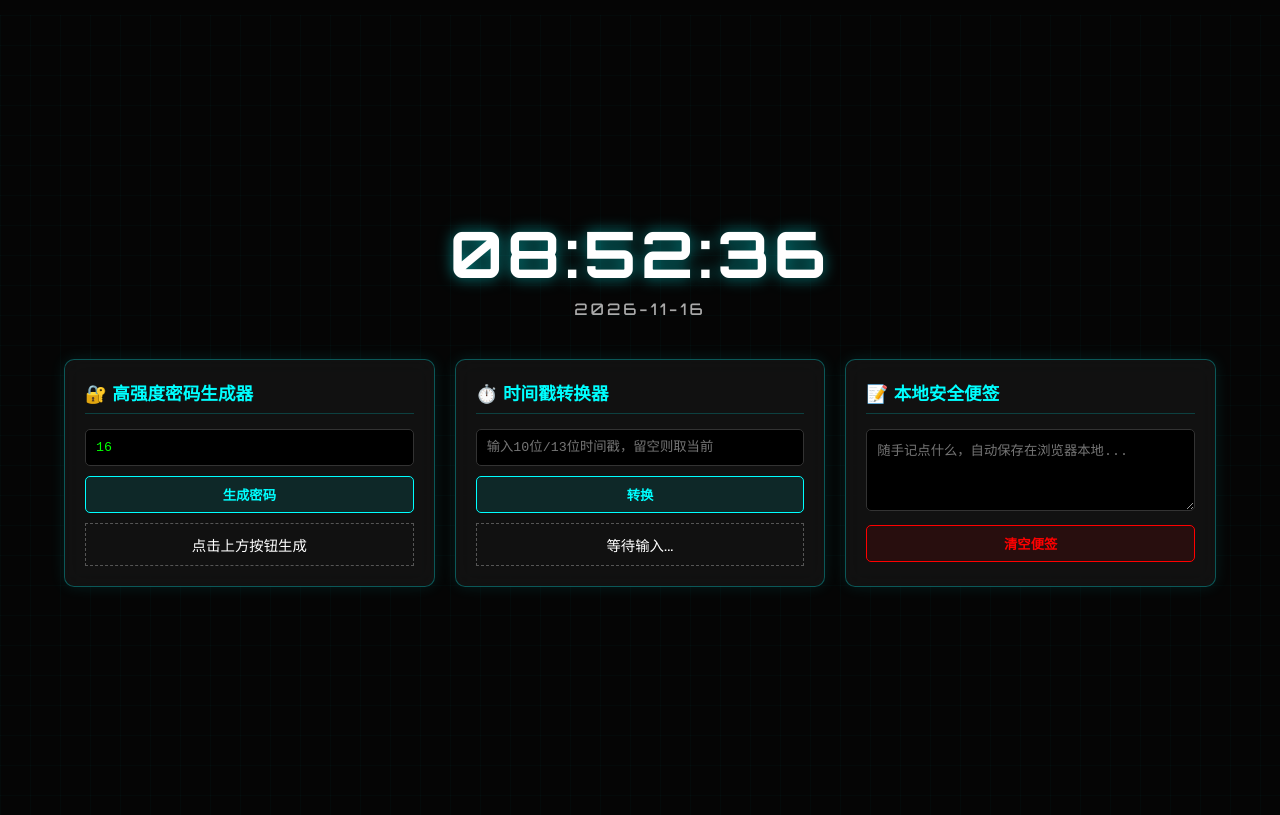
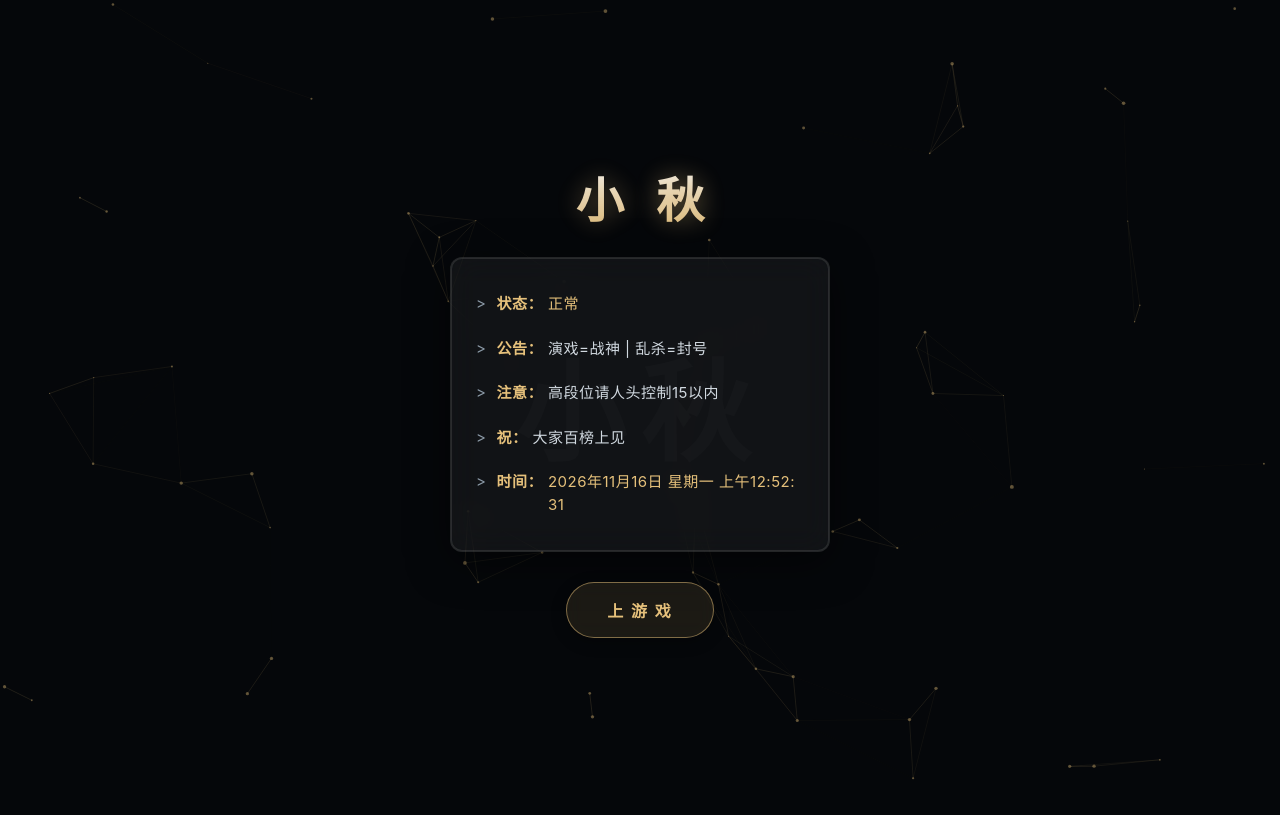
Before and after one commit to sjr778/mypage, a plain HTML site: page index.html in a window 1280 px wide. Drawn offline with Linux system fonts and the light colour scheme.

Commit message:
Revamp index.html with new layout and styles
Updated HTML structure and styles for a new interface.

```diff
--- a/index.html
+++ b/index.html
@@ -2,223 +2,436 @@
 <html lang="zh-CN">
 <head>
     <meta charset="UTF-8">
-<meta name="viewport" content="width=device-width, initial-scale=1.0">
-<title>TWN 极客控制台</title>
+    <meta name="viewport" content="width=device-width, initial-scale=1.0, maximum-scale=1.0, user-scalable=no, viewport-fit=cover">
+    <title>小秋 · 状态</title>
     <style>
-  @import url('https://fonts.googleapis.com/css2?family=Orbitron:wght@500;700&display=swap');
-
-  * { margin: 0; padding: 0; box-sizing: border-box; }
-
-  body {
-    background: #050505;
-    color: #fff;
-    font-family: 'Orbitron', 'Courier New', monospace;
-    overflow: hidden;
-    height: 100vh;
-    display: flex;
-    align-items: center;
-    justify-content: center;
+        /* ================= 全局重置 ================= */
+        * {
+            margin: 0;
+            padding: 0;
+            box-sizing: border-box;
+            -webkit-tap-highlight-color: transparent;
+            user-select: none;
         }
 
-  /* 科技感网格背景 */
-  .bg-grid {
-    position: absolute; top: 0; left: 0; width: 100%; height: 100%;
-    background-image: linear-gradient(rgba(0, 255, 255, 0.05) 1px, transparent 1px), linear-gradient(90deg, rgba(0, 255, 255, 0.05) 1px, transparent 1px);
-    background-size: 30px 30px; z-index: 1; opacity: 0.5;
-    animation: gridMove 10s linear infinite;
-  }
-  @keyframes gridMove { 0% { transform: translateY(0); } 100% { transform: translateY(30px); } }
-
-  /* ================= 入场动画遮罩层 (保留) ================= */
-  #intro-layer {
-    position: absolute; z-index: 10; display: flex; flex-direction: column; align-items: center; justify-content: center;
-    width: 100%; height: 100%; background: #050505;
-    transition: opacity 1.5s cubic-bezier(0.2, 0.8, 0.2, 1), transform 1.5s cubic-bezier(0.2, 0.8, 0.2, 1);
-  }
-  .glitch-text { font-size: 3rem; font-weight: 700; color: #0ff; text-shadow: 0 0 10px #0ff; letter-spacing: 5px; margin-bottom: 20px; }
-  .loading-bar { width: 200px; height: 2px; background: #333; position: relative; overflow: hidden; }
-  .loading-bar::after { content: ''; position: absolute; left: 0; top: 0; height: 100%; width: 0%; background: #0ff; box-shadow: 0 0 10px #0ff; animation: load 2s ease-in-out forwards; }
-  @keyframes load { 0% { width: 0%; } 50% { width: 60%; } 100% { width: 100%; } }
-
-  /* ================= 主内容层 (控制台) ================= */
-  #main-layer {
-    position: absolute; z-index: 5; width: 90%; max-width: 1200px;
-    opacity: 0; transform: scale(0.9) translateY(20px);
-    transition: opacity 1.5s cubic-bezier(0.2, 0.8, 0.2, 1), transform 1.5s cubic-bezier(0.2, 0.8, 0.2, 1);
-    display: flex; flex-direction: column; gap: 20px;
+        html, body {
+            height: 100%;
+            overflow: hidden;
+            background-color: #05070a;
+            font-family: -apple-system, BlinkMacSystemFont, "Segoe UI", Roboto, sans-serif;
+            color: #d1d9e0;
         }
 
-  /* 顶部时钟区 */
-  .header { text-align: center; margin-bottom: 20px; }
-  .clock { font-size: 4rem; font-weight: 700; color: #fff; text-shadow: 0 0 15px rgba(0, 255, 255, 0.5); letter-spacing: 4px; }
-  .date { font-size: 1rem; color: #aaa; letter-spacing: 3px; margin-top: 5px; }
+        /* 蜘蛛网 Canvas 背景 */
+        #web-bg {
+            position: fixed;
+            top: 0;
+            left: 0;
+            width: 100%;
+            height: 100%;
+            z-index: 0;
+            pointer-events: none;
+        }
 
-  /* 功能卡片网格 */
-  .tools-grid { display: grid; grid-template-columns: repeat(auto-fit, minmax(300px, 1fr)); gap: 20px; }
+        /* 居中容器 */
+        .wrapper {
+            position: relative;
+            z-index: 10;
+            height: 100%;
+            display: flex;
+            flex-direction: column;
+            justify-content: center;
+            align-items: center;
+            padding: 20px;
+        }
 
-  .card {
-    background: rgba(20, 20, 20, 0.8);
-    border: 1px solid rgba(0, 255, 255, 0.3);
-    border-radius: 10px;
-    padding: 20px;
-    box-shadow: 0 0 15px rgba(0, 255, 255, 0.1);
+        /* ================= 大标题 ================= */
+        .main-title {
+            font-family: "KaiTi", "STKaiti", "楷体", serif;
+            font-size: 48px;
+            font-weight: 900;
+            letter-spacing: 10px;
+            margin-bottom: 25px;
+            margin-left: 10px; /* 修正字间距带来的偏移 */
+            background: linear-gradient(180deg, #ffffff 0%, #e5c07b 100%);
+            -webkit-background-clip: text;
+            -webkit-text-fill-color: transparent;
+            text-shadow: 0 0 20px rgba(229, 192, 123, 0.3);
+            animation: title-pulse 3s infinite alternate;
+            cursor: pointer;
+        }
+
+        @keyframes title-pulse {
+            0% { transform: scale(0.98); opacity: 0.9; }
+            100% { transform: scale(1.02); opacity: 1; text-shadow: 0 0 30px rgba(229, 192, 123, 0.6); }
+        }
+
+        /* ================= 状态面板 ================= */
+        .panel {
+            width: 100%;
+            max-width: 380px;
+            background: rgba(255, 255, 255, 0.05);
+            backdrop-filter: blur(15px);
+            -webkit-backdrop-filter: blur(15px);
+            border-radius: 12px;
+            padding: 35px 25px;
+            box-shadow: 0 10px 40px rgba(0, 0, 0, 0.5), inset 0 0 0 1px rgba(255, 255, 255, 0.1);
+            position: relative;
+            overflow: hidden;
+            border: 1px solid rgba(255, 255, 255, 0.08);
+            margin-bottom: 30px;
+        }
+
+        /* 背景水印 */
+        .watermark {
+            position: absolute;
+            top: 50%;
+            left: 50%;
+            transform: translate(-50%, -50%);
+            font-size: 110px;
+            font-weight: 900;
+            color: rgba(255, 255, 255, 0.02);
+            pointer-events: none;
+            white-space: nowrap;
+            letter-spacing: 15px;
+            z-index: 0;
+        }
+
+        .line {
+            margin-bottom: 22px;
+            font-size: 15px;
+            display: flex;
+            line-height: 1.5;
+            letter-spacing: 0.5px;
+            z-index: 2;
+            position: relative;
+        }
+
+        .line:last-child { margin-bottom: 0; }
+
+        .arrow { color: #8c9ba8; margin-right: 10px; }
+        .key { color: #e5c07b; font-weight: bold; margin-right: 5px; white-space: nowrap; }
+        .val { color: #d1d9e0; word-break: break-all; }
+        .highlight { color: #e5c07b; }
+
+        /* 光标闪烁效果 */
+        .cursor::after {
+            content: '';
+            display: inline-block;
+            width: 2px;
+            height: 14px;
+            background-color: #e5c07b;
+            margin-left: 2px;
+            vertical-align: middle;
+            animation: blink 0.8s infinite;
+        }
+
+        @keyframes blink {
+            0%, 100% { opacity: 1; }
+            50% { opacity: 0; }
+        }
+
+        /* ================= 启动按钮 ================= */
+        .btn-launch {
+            padding: 15px 40px;
+            background: rgba(229, 192, 123, 0.1);
+            border: 1px solid rgba(229, 192, 123, 0.5);
+            border-radius: 30px;
+            color: #e5c07b;
+            font-size: 16px;
+            font-weight: bold;
+            letter-spacing: 2px;
+            cursor: pointer;
             backdrop-filter: blur(10px);
-    transition: all 0.3s;
+            -webkit-backdrop-filter: blur(10px);
+            transition: all 0.3s ease;
+            box-shadow: 0 4px 15px rgba(0, 0, 0, 0.3);
+            position: relative;
+            overflow: hidden;
         }
-  .card:hover { border-color: #0ff; box-shadow: 0 0 25px rgba(0, 255, 255, 0.3); }
 
-  .card h3 { color: #0ff; font-size: 1.1rem; margin-bottom: 15px; border-bottom: 1px solid rgba(0, 255, 255, 0.2); padding-bottom: 8px; }
+        .btn-launch:hover, .btn-launch:active {
+            background: rgba(229, 192, 123, 0.3);
+            border-color: #e5c07b;
+            color: #fff;
+            box-shadow: 0 0 20px rgba(229, 192, 123, 0.4);
+            transform: translateY(-2px);
+        }
 
-  /* 输入框与按钮通用样式 */
-  input[type="text"], input[type="number"], textarea {
-    width: 100%; background: #000; border: 1px solid #333; color: #0f0;
-    padding: 10px; font-family: monospace; border-radius: 5px; margin-bottom: 10px; outline: none;
+        /* 按钮扫光 */
+        .btn-launch::after {
+            content: '';
+            position: absolute;
+            top: 0; left: -100%;
+            width: 50%; height: 100%;
+            background: linear-gradient(90deg, transparent, rgba(255,255,255,0.3), transparent);
+            transform: skewX(-20deg);
+            animation: shine 3s infinite;
         }
-  input:focus, textarea:focus { border-color: #0ff; }
 
-  button {
-    background: rgba(0, 255, 255, 0.1); border: 1px solid #0ff; color: #0ff;
-    padding: 8px 15px; cursor: pointer; border-radius: 5px; font-family: 'Orbitron', sans-serif;
-    transition: 0.2s; width: 100%; font-weight: bold;
+        @keyframes shine {
+            0% { left: -100%; }
+            20% { left: 200%; }
+            100% { left: 200%; }
         }
-  button:hover { background: #0ff; color: #000; box-shadow: 0 0 10px #0ff; }
-  button:active { transform: scale(0.98); }
 
-  .result-box { background: #111; border: 1px dashed #555; padding: 10px; color: #fff; font-size: 0.9rem; text-align: center; margin-top: 10px; word-break: break-all; }
-
-  /* 动画控制类 */
-  .fade-out { opacity: 0 !important; transform: scale(1.2) !important; pointer-events: none; }
-  .fade-in { opacity: 1 !important; transform: scale(1) translateY(0) !important; }
-
-  @media (max-width: 768px) { .clock { font-size: 2.5rem; } .glitch-text { font-size: 2rem; } }
     </style>
 </head>
 <body>
 
-  <div class="bg-grid"></div>
+    <!-- 蜘蛛网背景 -->
+    <canvas id="web-bg"></canvas>
 
-  <!-- 入场动画层 -->
-  <div id="intro-layer">
-    <div class="glitch-text" id="glitch-text">初始化系统...</div>
-    <div class="loading-bar"></div>
+    <!-- 居中容器 -->
+    <div class="wrapper">
+
+        <!-- 大标题 -->
+        <div class="main-title" onclick="launchGame()">小 秋</div>
+
+        <!-- 状态面板 -->
+        <div class="panel">
+            <div class="watermark">小秋</div>
+            <div class="line"><span class="arrow">></span><span class="key">状态：</span><span class="val highlight" id="l1"></span></div>
+            <div class="line"><span class="arrow">></span><span class="key">公告：</span><span class="val" id="l2"></span></div>
+            <div class="line"><span class="arrow">></span><span class="key">注意：</span><span class="val" id="l3"></span></div>
+            <div class="line"><span class="arrow">></span><span class="key">祝：</span><span class="val" id="l4"></span></div>
+            <div class="line"><span class="arrow">></span><span class="key">时间：</span><span class="val highlight" id="l5"></span></div>
         </div>
 
-  <!-- 主控制台 -->
-  <div id="main-layer">
-    <div class="header">
-      <div class="clock" id="time">00:00:00</div>
-      <div class="date" id="date">2024-01-01</div>
+        <!-- 启动按钮 -->
+        <div class="btn-launch" id="btn-launch" onclick="launchGame()">
+            上 游 戏
         </div>
 
-    <div class="tools-grid">
-      <!-- 功能1：密码生成器 -->
-      <div class="card">
-        <h3>🔐 高强度密码生成器</h3>
-        <input type="number" id="pwd-length" value="16" min="6" max="64" placeholder="密码长度 (6-64)">
-        <button onclick="genPassword()">生成密码</button>
-        <div class="result-box" id="pwd-result">点击上方按钮生成</div>
-      </div>
-
-      <!-- 功能2：时间戳转换 -->
-      <div class="card">
-        <h3>⏱️ 时间戳转换器</h3>
-        <input type="text" id="timestamp-input" placeholder="输入10位/13位时间戳，留空则取当前">
-        <button onclick="convertTime()">转换</button>
-        <div class="result-box" id="time-result">等待输入...</div>
-      </div>
-
-      <!-- 功能3：本地便签 -->
-      <div class="card">
-        <h3>📝 本地安全便签</h3>
-        <textarea id="note-input" rows="4" placeholder="随手记点什么，自动保存在浏览器本地..." oninput="saveNote()"></textarea>
-        <button onclick="clearNote()" style="border-color: #f00; color: #f00; background: rgba(255,0,0,0.1);">清空便签</button>
-      </div>
-    </div>
     </div>
 
     <script>
-  // ================= 1. 入场动画逻辑 =================
-  const glitchText = document.getElementById('glitch-text');
-  const chars = 'ABCDEFGHIJKLMNOPQRSTUVWXYZ0123456789@#$%&*';
-  const targetText = '访问已授权';
-  let iterations = 0;
+        // =====================================================================
+        // 模块一：蜘蛛网 Canvas 特效
+        // =====================================================================
+        const canvas = document.getElementById('web-bg');
+        const ctx = canvas.getContext('2d');
+        let width, height;
+        let particles = [];
+        const particleCount = 70;
+        const maxDistance = 140;
 
-  const interval = setInterval(() => {
-    glitchText.innerText = glitchText.innerText.split('').map((char, index) => {
-      if (index < iterations) return targetText[index];
-      return chars[Math.floor(Math.random() * chars.length)];
-    }).join('');
-    if (iterations >= targetText.length) clearInterval(interval);
-    iterations += 1 / 3;
-  }, 50);
+        function initCanvas() {
+            width = canvas.width = window.innerWidth;
+            height = canvas.height = window.innerHeight;
+        }
+        window.addEventListener('resize', initCanvas);
+        initCanvas();
 
-  setTimeout(() => {
-    const intro = document.getElementById('intro-layer');
-    const main = document.getElementById('main-layer');
-    intro.classList.add('fade-out');
-    main.classList.add('fade-in');
-    setTimeout(() => { intro.style.display = 'none'; }, 1500);
-  }, 2800);
+        // 鼠标位置交互
+        let mouse = { x: null, y: null, radius: 150 };
+        window.addEventListener('mousemove', (e) => {
+            mouse.x = e.x;
+            mouse.y = e.y;
+        });
+        window.addEventListener('mouseleave', () => {
+            mouse.x = null;
+            mouse.y = null;
+        });
 
-  // ================= 2. 时钟逻辑 =================
-  function updateTime() {
-    const now = new Date();
-    const bjTimeStr = now.toLocaleString('en-US', { timeZone: 'Asia/Shanghai', hour12: false });
-    const bjDate = new Date(bjTimeStr);
-    const h = String(bjDate.getHours()).padStart(2, '0');
-    const m = String(bjDate.getMinutes()).padStart(2, '0');
-    const s = String(bjDate.getSeconds()).padStart(2, '0');
-    document.getElementById('time').innerText = `${h}:${m}:${s}`;
-    document.getElementById('date').innerText = `${bjDate.getFullYear()}-${String(bjDate.getMonth()+1).padStart(2,'0')}-${String(bjDate.getDate()).padStart(2,'0')}`;
+        class Particle {
+            constructor() {
+                this.x = Math.random() * width;
+                this.y = Math.random() * height;
+                this.vx = (Math.random() - 0.5) * 0.6;
+                this.vy = (Math.random() - 0.5) * 0.6;
+                this.size = Math.random() * 1.5 + 0.5;
             }
-  updateTime(); setInterval(updateTime, 1000);
 
-  // ================= 3. 功能1：密码生成 =================
-  function genPassword() {
-    const len = parseInt(document.getElementById('pwd-length').value) || 16;
-    const chars = "ABCDEFGHIJKLMNOPQRSTUVWXYZabcdefghijklmnopqrstuvwxyz0123456789!@#$%^&*()_+";
-    let pwd = "";
-    for (let i = 0; i < len; i++) { pwd += chars.charAt(Math.floor(Math.random() * chars.length)); }
-    document.getElementById('pwd-result').innerText = pwd;
-    // 自动复制到剪贴板
-    navigator.clipboard.writeText(pwd).then(() => {
-      const box = document.getElementById('pwd-result');
-      const oldText = box.innerText;
-      box.innerText = "✅ 已复制到剪贴板: " + oldText;
-      setTimeout(() => { box.innerText = oldText; }, 2000);
+            update() {
+                this.x += this.vx;
+                this.y += this.vy;
+
+                if (this.x < 0 || this.x > width) this.vx *= -1;
+                if (this.y < 0 || this.y > height) this.vy *= -1;
+
+                // 轻微排斥
+                if (mouse.x != null && mouse.y != null) {
+                    let dx = mouse.x - this.x;
+                    let dy = mouse.y - this.y;
+                    let dist = Math.sqrt(dx * dx + dy * dy);
+                    if (dist < mouse.radius) {
+                        this.x -= dx / dist * 1.0;
+                        this.y -= dy / dist * 1.0;
+                    }
+                }
+            }
+
+            draw() {
+                ctx.beginPath();
+                ctx.arc(this.x, this.y, this.size, 0, Math.PI * 2);
+                ctx.fillStyle = 'rgba(229, 192, 123, 0.4)';
+                ctx.fill();
+            }
+        }
+
+        for (let i = 0; i < particleCount; i++) {
+            particles.push(new Particle());
+        }
+
+        function animate() {
+            ctx.clearRect(0, 0, width, height);
+
+            particles.forEach(p => {
+                p.update();
+                p.draw();
+            });
+
+            // 连线
+            for (let i = 0; i < particles.length; i++) {
+                for (let j = i + 1; j < particles.length; j++) {
+                    let dx = particles[i].x - particles[j].x;
+                    let dy = particles[i].y - particles[j].y;
+                    let dist = Math.sqrt(dx * dx + dy * dy);
+
+                    if (dist < maxDistance) {
+                        let opacity = 1 - (dist / maxDistance);
+                        ctx.beginPath();
+                        ctx.moveTo(particles[i].x, particles[i].y);
+                        ctx.lineTo(particles[j].x, particles[j].y);
+                        ctx.strokeStyle = `rgba(229, 192, 123, ${opacity * 0.2})`;
+                        ctx.lineWidth = 0.8;
+                        ctx.stroke();
+                    }
+                }
+            }
+
+            // 鼠标连线
+            if (mouse.x != null && mouse.y != null) {
+                particles.forEach(p => {
+                    let dx = mouse.x - p.x;
+                    let dy = mouse.y - p.y;
+                    let dist = Math.sqrt(dx * dx + dy * dy);
+                    if (dist < mouse.radius) {
+                        let opacity = 1 - (dist / mouse.radius);
+                        ctx.beginPath();
+                        ctx.moveTo(mouse.x, mouse.y);
+                        ctx.lineTo(p.x, p.y);
+                        ctx.strokeStyle = `rgba(255, 255, 255, ${opacity * 0.3})`;
+                        ctx.lineWidth = 1;
+                        ctx.stroke();
+                    }
                 });
             }
 
-  // ================= 4. 功能2：时间戳转换 =================
-  function convertTime() {
-    let ts = document.getElementById('timestamp-input').value.trim();
-    if (!ts) ts = Date.now(); // 为空取当前
-    // 如果输入的是10位(秒)，转成毫秒
-    if (ts.length === 10) ts = ts * 1000;
+            requestAnimationFrame(animate);
+        }
 
-    const d = new Date(parseInt(ts));
-    if (isNaN(d.getTime())) {
-      document.getElementById('time-result').innerText = "❌ 格式错误，请输入纯数字";
+        animate();
+
+        // =====================================================================
+        // 模块二：打字机特效逻辑
+        // =====================================================================
+
+        // 格式化时间
+        function getTime() {
+            const now = new Date();
+            const days = ['星期日', '星期一', '星期二', '星期三', '星期四', '星期五', '星期六'];
+            const hours = now.getHours();
+            const ampm = hours >= 12 ? (hours >= 18 ? '晚上' : '下午') : '上午';
+            const h12 = hours % 12 || 12;
+            const m = String(now.getMinutes()).padStart(2, '0');
+            const s = String(now.getSeconds()).padStart(2, '0');
+
+            return `${now.getFullYear()}年${now.getMonth()+1}月${now.getDate()}日 ${days[now.getDay()]} ${ampm}${h12}:${m}:${s}`;
+        }
+
+        // 要打出的文本 (完全保留原版)
+        const lines = [
+            { id: 'l1', text: '正常' },
+            { id: 'l2', text: '演戏=战神 | 乱杀=封号' },
+            { id: 'l3', text: '高段位请人头控制15以内' },
+            { id: 'l4', text: '大家百榜上见' },
+            { id: 'l5', text: getTime() }
+        ];
+
+        // 动态计算打字速度 (目标 4秒内打完)
+        let totalChars = 0;
+        lines.forEach(line => totalChars += line.text.length);
+        const targetDuration = 3500;
+        const typingSpeed = targetDuration / totalChars;
+
+        let currentLine = 0;
+        let currentChar = 0;
+        let currentEl = null;
+
+        function typeWriter() {
+            if (currentLine >= lines.length) {
+                document.getElementById('l5').classList.remove('cursor');
+                // 时间实时刷新
+                setInterval(() => {
+                    document.getElementById('l5').innerText = getTime();
+                }, 1000);
                 return;
             }
-    const res = d.toLocaleString('zh-CN', { timeZone: 'Asia/Shanghai', hour12: false });
-    document.getElementById('time-result').innerText = "北京时间: " + res;
+
+            if (currentChar === 0) {
+                if (currentEl) currentEl.classList.remove('cursor');
+                currentEl = document.getElementById(lines[currentLine].id);
+                currentEl.classList.add('cursor');
+                currentEl.innerText = '';
             }
 
-  // ================= 5. 功能3：本地便签 =================
-  const noteInput = document.getElementById('note-input');
-  // 启动时加载
-  window.onload = () => { noteInput.value = localStorage.getItem('my_secret_note') || ""; };
-  // 实时保存
-  function saveNote() { localStorage.setItem('my_secret_note', noteInput.value); }
-  // 清空
-  function clearNote() {
-    if(confirm("确定要清空便签吗？")) {
-      noteInput.value = "";
-      localStorage.removeItem('my_secret_note');
+            const text = lines[currentLine].text;
+            if (currentChar < text.length) {
+                currentEl.innerText += text.charAt(currentChar);
+                currentChar++;
+                setTimeout(typeWriter, typingSpeed);
+            } else {
+                currentLine++;
+                currentChar = 0;
+                setTimeout(typeWriter, typingSpeed * 3); // 换行间稍微停顿
             }
         }
+
+        // 启动打字机
+        window.addEventListener('load', () => {
+            setTimeout(typeWriter, 200);
+        });
+
+        // =====================================================================
+        // 模块三：拉起游戏逻辑
+        // =====================================================================
+        function launchGame() {
+            const btn = document.getElementById('btn-launch');
+            btn.innerText = "正在注入...";
+
+            setTimeout(() => {
+                btn.innerText = "启动游戏中...";
+
+                // iOS / Android 拉起和平精英的 Scheme (原版保留)
+                const schemes = [
+                    "tencentlaunch1120://",
+                    "com.tencent.tmgp.pubgmhd://",
+                    "pubgmhd://"
+                ];
+
+                let i = 0;
+                function tryScheme() {
+                    if (i < schemes.length) {
+                        window.location.href = schemes[i];
+                        i++;
+                        setTimeout(tryScheme, 500);
+                    } else {
+                        btn.innerText = "未检测到游戏";
+                        btn.style.color = "#ff3b30";
+                        btn.style.borderColor = "#ff3b30";
+                        // 恢复按钮
+                        setTimeout(() => {
+                            btn.innerText = "上 游 戏";
+                            btn.style.color = "#e5c07b";
+                            btn.style.borderColor = "rgba(229, 192, 123, 0.5)";
+                        }, 3000);
+                    }
+                }
+                tryScheme();
+            }, 1000);
+        }
     </script>
-
 </body>
 </html>
```
Lines whose indentation alone changed are shown as unchanged.
